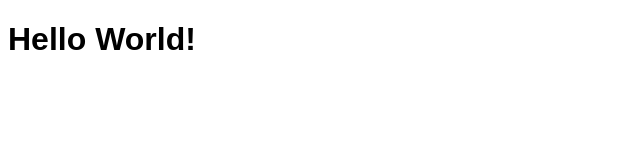
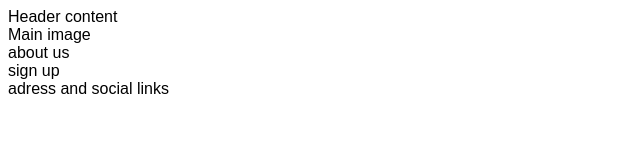
Before and after one commit to matus42/HappyHouse, a plain HTML site: page index.html in a window 1280 px wide. Shown: the whole page, without its empty margins (0-640 px from the left). Drawn offline with Linux system fonts and the light colour scheme.

Commit message:
Add core structure for home page

```diff
--- a/index.html
+++ b/index.html
@@ -13,7 +13,19 @@
 </head>
 
 <body>
-    <h1>Hello World!</h1>
+    <header>Header content</header>
+    <section>
+        Main image
+    </section>
+    <section>
+        about us
+    </section>
+    <section>
+        sign up
+    </section>
+    <Footer>
+        adress and social links
+    </Footer>
 </body>
 
 </html>
```
